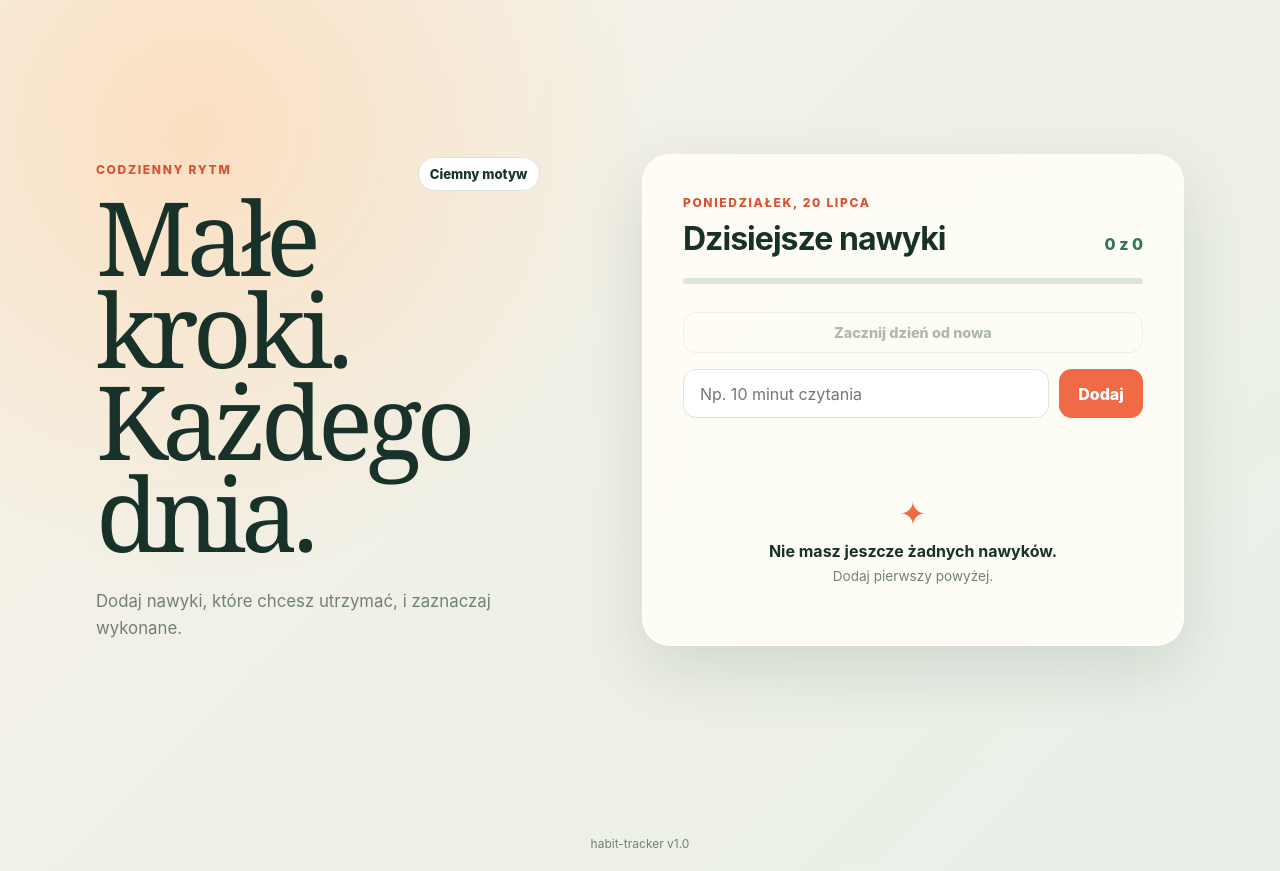
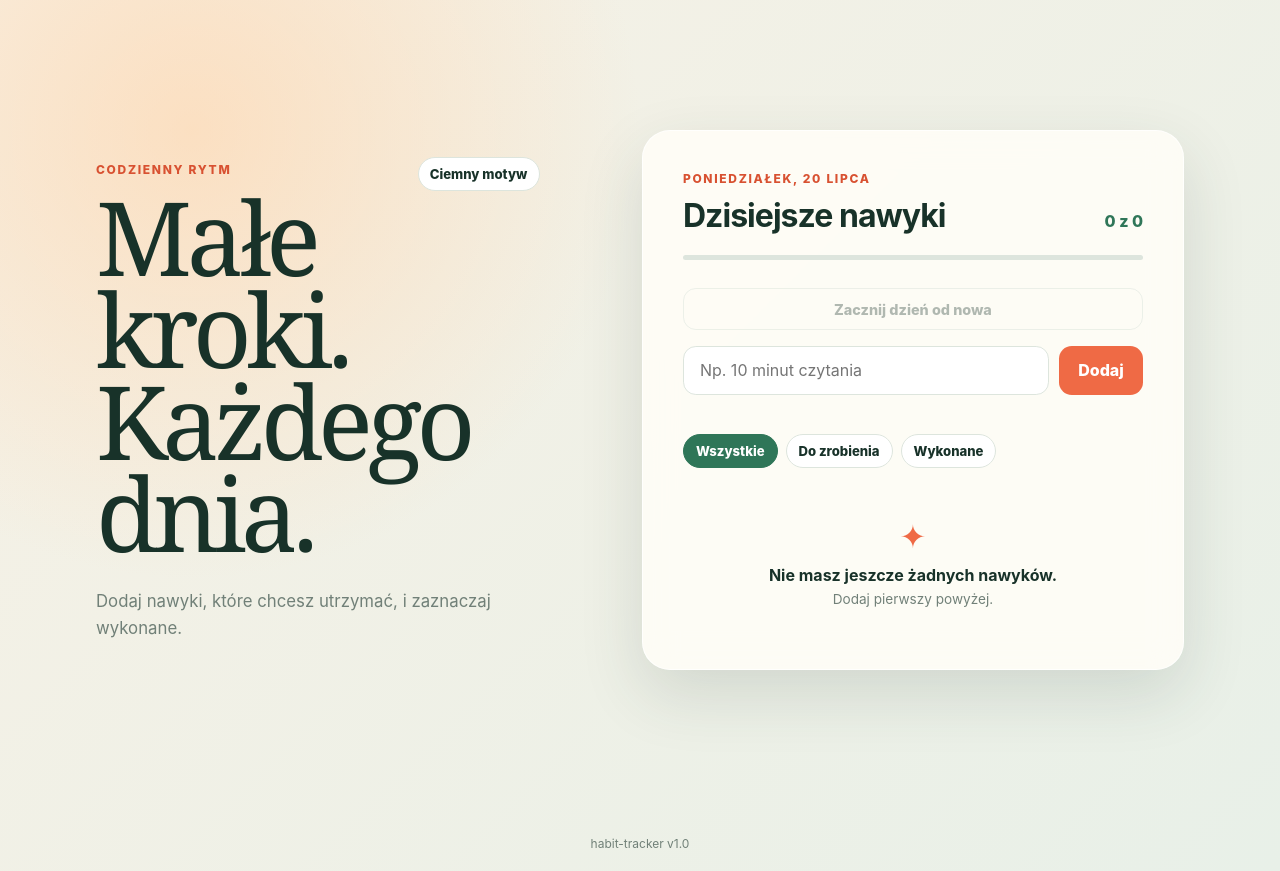
Before and after one commit to FrontendForge-MK/habit-tracker-test-repo, a website: page index.html in a window 1280 px wide. Drawn offline with Linux system fonts and the light colour scheme.

Commit message:
Dodaj filtrowanie listy nawyków

```diff
--- a/app.js
+++ b/app.js
@@ -13,6 +13,11 @@ const progressValue = document.querySelector("#progress-value");
 const todayLabel = document.querySelector("#today-label");
 const resetButton = document.querySelector("#reset-button");
 const themeToggle = document.querySelector("#theme-toggle");
+const filterButtons = document.querySelectorAll("[data-filter]");
+const emptyStateTitle = document.querySelector("#empty-state-title");
+const emptyStateCopy = document.querySelector("#empty-state-copy");
+
+let activeFilter = "all";
 
 const prefersDarkTheme = window.matchMedia("(prefers-color-scheme: dark)");
 
@@ -108,6 +113,13 @@ form.addEventListener("submit", (event) => {
 
 resetButton.addEventListener("click", resetCompletedHabits);
 
+filterButtons.forEach((button) => {
+  button.addEventListener("click", () => {
+    activeFilter = button.dataset.filter;
+    render();
+  });
+});
+
 function loadHabits() {
   try {
     const savedHabits = JSON.parse(localStorage.getItem(storageKey) ?? "[]");
@@ -153,10 +165,28 @@ function resetCompletedHabits() {
   render();
 }
 
+function getFilteredHabits() {
+  if (activeFilter === "active") {
+    return habits.filter((habit) => !habit.completed);
+  }
+
+  if (activeFilter === "completed") {
+    return habits.filter((habit) => habit.completed);
+  }
+
+  return habits;
+}
+
 function render() {
   list.replaceChildren();
 
-  habits.forEach((habit) => {
+  const filteredHabits = getFilteredHabits();
+
+  filterButtons.forEach((button) => {
+    button.setAttribute("aria-pressed", String(button.dataset.filter === activeFilter));
+  });
+
+  filteredHabits.forEach((habit) => {
     const item = template.content.firstElementChild.cloneNode(true);
     const checkbox = item.querySelector("input");
 
@@ -173,7 +203,13 @@ function render() {
   const completedCount = habits.filter((habit) => habit.completed).length;
   const progress = habits.length === 0 ? 0 : (completedCount / habits.length) * 100;
 
-  emptyState.hidden = habits.length > 0;
+  emptyState.hidden = filteredHabits.length > 0;
+  emptyStateTitle.textContent = habits.length === 0
+    ? "Nie masz jeszcze żadnych nawyków."
+    : "Brak nawyków w tym widoku.";
+  emptyStateCopy.textContent = habits.length === 0
+    ? "Dodaj pierwszy powyżej."
+    : "Wybierz inny filtr lub oznacz nawyk jako wykonany.";
   resetButton.disabled = completedCount === 0;
   progressLabel.textContent = `${completedCount} z ${habits.length}`;
   progressValue.style.width = `${progress}%`;
--- a/index.html
+++ b/index.html
@@ -71,12 +71,42 @@
 
         <p class="form-error" id="form-error" role="alert"></p>
 
+        <div class="habit-filters" role="group" aria-label="Filtruj nawyki">
+          <button
+            class="filter-button"
+            type="button"
+            data-filter="all"
+            aria-pressed="true"
+            aria-controls="habit-list"
+          >
+            Wszystkie
+          </button>
+          <button
+            class="filter-button"
+            type="button"
+            data-filter="active"
+            aria-pressed="false"
+            aria-controls="habit-list"
+          >
+            Do zrobienia
+          </button>
+          <button
+            class="filter-button"
+            type="button"
+            data-filter="completed"
+            aria-pressed="false"
+            aria-controls="habit-list"
+          >
+            Wykonane
+          </button>
+        </div>
+
         <ul class="habit-list" id="habit-list" aria-label="Lista nawyków"></ul>
 
         <div class="empty-state" id="empty-state">
           <span aria-hidden="true">&#10022;</span>
-          <p>Nie masz jeszcze żadnych nawyków.</p>
-          <small>Dodaj pierwszy powyżej.</small>
+          <p id="empty-state-title">Nie masz jeszcze żadnych nawyków.</p>
+          <small id="empty-state-copy">Dodaj pierwszy powyżej.</small>
         </div>
       </section>
     </main>
--- a/styles.css
+++ b/styles.css
@@ -292,6 +292,39 @@ input {
   font-size: 0.82rem;
 }
 
+.habit-filters {
+  display: flex;
+  gap: 0.5rem;
+  margin-top: 0.8rem;
+}
+
+.filter-button {
+  padding: 0.5rem 0.75rem;
+  border: 1px solid var(--line);
+  border-radius: 999px;
+  color: var(--ink);
+  background: var(--surface-strong);
+  font-size: 0.82rem;
+  font-weight: 800;
+  cursor: pointer;
+}
+
+.filter-button:hover {
+  border-color: var(--green);
+  background: var(--green-tint);
+}
+
+.filter-button[aria-pressed="true"] {
+  border-color: var(--green);
+  color: var(--on-green);
+  background: var(--green);
+}
+
+.filter-button:focus-visible {
+  outline: 3px solid var(--green-focus);
+  outline-offset: 2px;
+}
+
 .habit-list {
   display: grid;
   gap: 0.65rem;
```
Also changed, not shown: tests/smoke.spec.js (+35 -0 lines).
